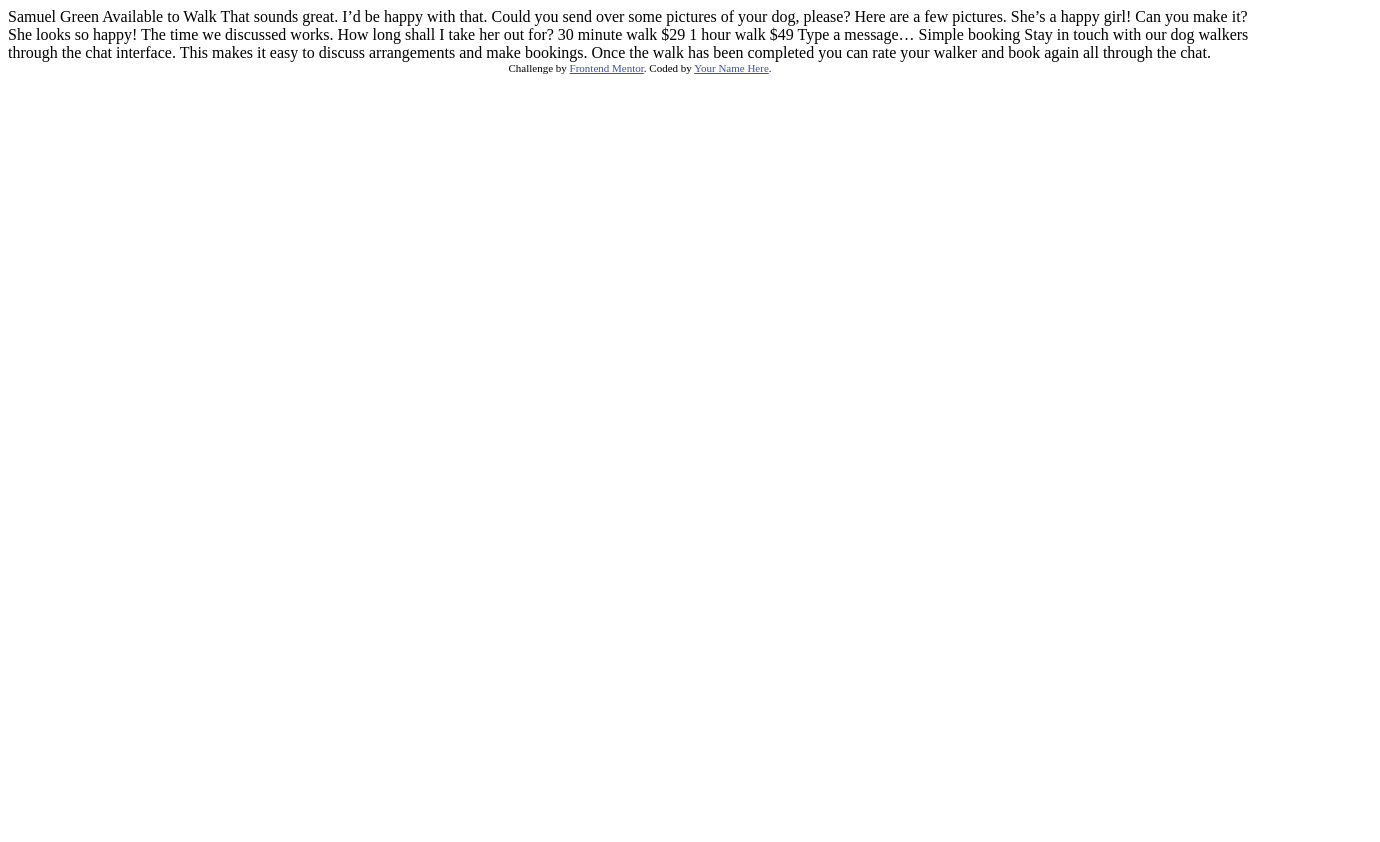
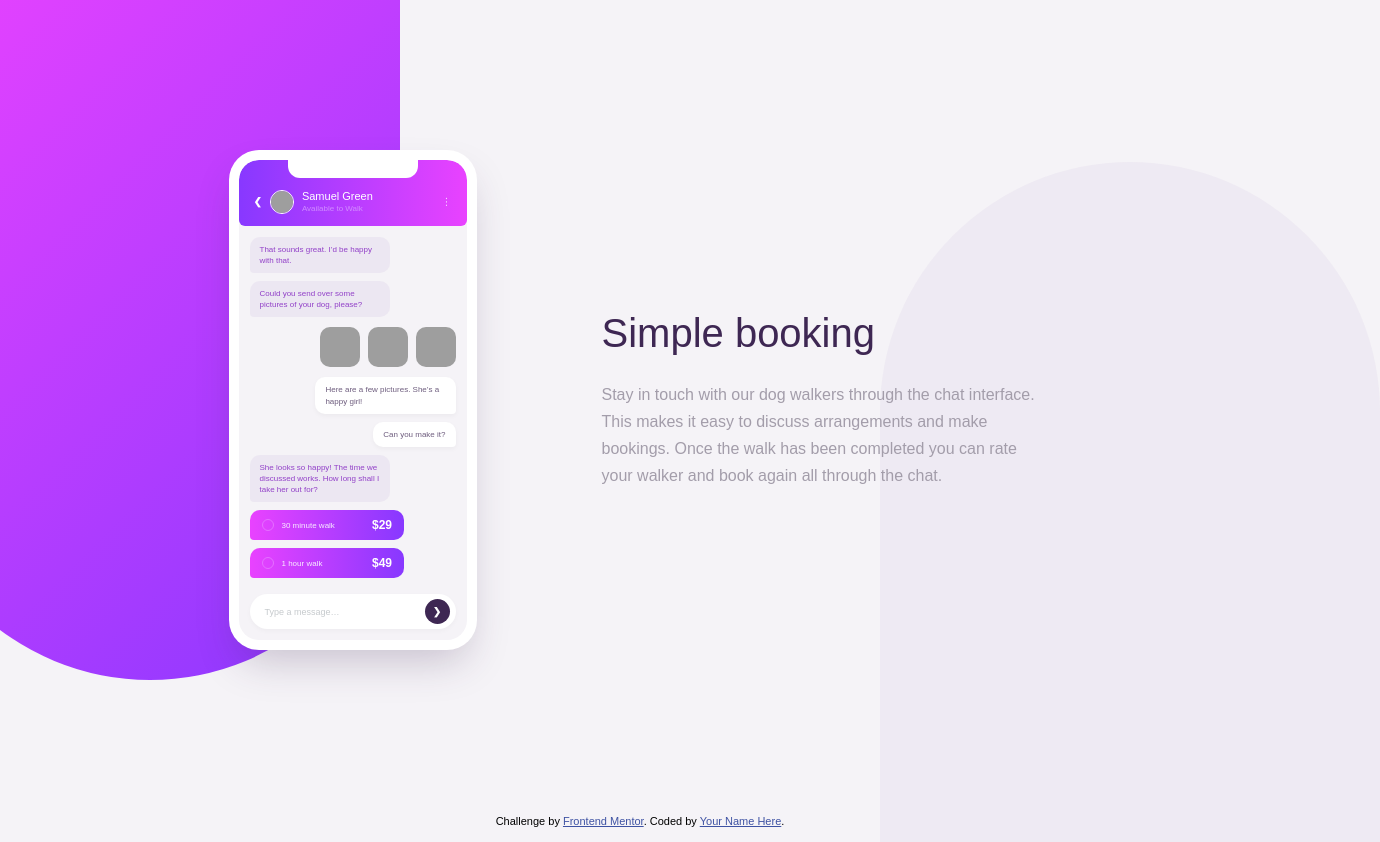
Before and after one commit to ArbinBhasimaOfficial/AiSoftwareDev, a plain HTML site: page Day1/assignment/chat-app-css/chat-app-css-illustration-master/index.html in a window 1280 px wide. Shown: the whole page, 1380 px wide, since content can reach past the window. Before the commit the page ends 800 px from the top, so only its background shows below. Drawn offline with Linux system fonts and the light colour scheme; grey boxes are pictures that could not be loaded.

Commit message:
assignment of day 1  done

```diff
--- a/Day1/assignment/chat-app-css/chat-app-css-illustration-master/index.html
+++ b/Day1/assignment/chat-app-css/chat-app-css-illustration-master/index.html
@@ -5,6 +5,7 @@
   <meta name="viewport" content="width=device-width, initial-scale=1.0"> <!-- displays site properly based on user's device -->
 
   <link rel="icon" type="image/png" sizes="32x32" href="./images/favicon-32x32.png">
+  <link rel="stylesheet" href="style.css">
 
   <title>Frontend Mentor | [Challenge Name Here]</title>
 
@@ -15,36 +16,101 @@
   </style>
 </head>
 <body>
+<div class="bg-shape-left"></div>
+  <div class="bg-shape-right"></div>
 
-  Samuel Green
-  Available to Walk
+  <!-- Main Content Layout -->
+  <main class="container">
 
+    <!-- CSS Phone Illustration -->
+    <div class="phone-wrapper">
+      <div class="phone">
+        <div class="phone-screen">
+
+          <!-- Header -->
+          <div class="phone-header">
+            <div class="phone-notch"></div>
+            <div class="header-content">
+              <span class="back-arrow">&#10094;</span>
+              <img class="avatar" src="https://images.unsplash.com/photo-1534528741775-53994a69daeb?auto=format&fit=crop&q=80&w=100" alt="Samuel Green">
+              <div class="user-info">
+                <span class="user-name">Samuel Green</span>
+                <span class="user-status">Available to Walk</span>
+              </div>
+              <span class="menu-dots">&#8942;</span>
+            </div>
+          </div>
+
+          <!-- Chat Body -->
+          <div class="chat-body">
+            <div class="message msg-left">
               That sounds great. I’d be happy with that.
+            </div>
 
+            <div class="message msg-left">
               Could you send over some pictures of your dog, please?
+            </div>
 
+            <div class="dog-images">
+              <img src="https://images.unsplash.com/photo-1543466835-00a7907e9de1?auto=format&fit=crop&q=80&w=150" alt="Dog 1">
+              <img src="https://images.unsplash.com/photo-1583511655857-d19b40a7a54e?auto=format&fit=crop&q=80&w=150" alt="Dog 2">
+              <img src="https://images.unsplash.com/photo-1517849845537-4d257902454a?auto=format&fit=crop&q=80&w=150" alt="Dog 3">
+            </div>
+
+            <div class="message msg-right">
               Here are a few pictures. She’s a happy girl!
+            </div>
 
+            <div class="message msg-right">
               Can you make it?
+            </div>
 
+            <div class="message msg-left">
               She looks so happy! The time we discussed works. How long shall I take her out for?
+            </div>
 
-  30 minute walk
-  $29
+            <div class="option-card">
+              <div class="option-info">
+                <span class="radio-btn"></span>
+                <span class="option-title">30 minute walk</span>
+              </div>
+              <span class="price">$29</span>
+            </div>
 
-  1 hour walk
-  $49
+            <div class="option-card">
+              <div class="option-info">
+                <span class="radio-btn"></span>
+                <span class="option-title">1 hour walk</span>
+              </div>
+              <span class="price">$49</span>
+            </div>
 
-  Type a message…
+            <!-- Input Bar -->
+            <div class="input-container">
+              <span class="placeholder">Type a message…</span>
+              <button class="send-btn" aria-label="Send message">&#10095;</button>
+            </div>
+          </div>
 
-  Simple booking
+        </div>
+      </div>
+    </div>
 
+    <!-- Text Information -->
+    <div class="text-content">
+      <h1>Simple booking</h1>
+      <p>
         Stay in touch with our dog walkers through the chat interface. This makes it easy to
         discuss arrangements and make bookings. Once the walk has been completed you can rate
         your walker and book again all through the chat.
+      </p>
+    </div>
 
+  </main>
+
+  <!-- Footer -->
   <footer class="attribution">
-    Challenge by <a href="https://www.frontendmentor.io?ref=challenge">Frontend Mentor</a>.
+    Challenge by <a href="https://www.frontendmentor.io?ref=challenge" target="_blank" rel="noopener">Frontend Mentor</a>.
     Coded by <a href="#">Your Name Here</a>.
   </footer>
 </body>
--- /dev/null
+++ b/Day1/assignment/chat-app-css/chat-app-css-illustration-master/style.css
@@ -0,0 +1,335 @@
+/* CSS Reset & Variables */
+    :root {
+      /* Primary Colors */
+      --color-sub-heading: hsl(276, 100%, 81%);
+      --color-chat-left: hsl(276, 55%, 52%);
+      --color-chat-right: hsl(271, 15%, 43%);
+      --color-placeholder: hsl(206, 6%, 79%);
+      --color-main-heading: hsl(271, 36%, 24%);
+      --color-paragraph: hsl(270, 7%, 64%);
+
+      /* Gradient Colors */
+      --gradient-magenta: hsl(293, 100%, 63%);
+      --gradient-violet: hsl(264, 100%, 61%);
+
+      /* Secondary Colors */
+      --color-white: hsl(0, 0%, 100%);
+      --color-app-bg: hsl(270, 20%, 96%);
+      --color-submit-btn: hsl(271, 36%, 24%);
+      --color-radio-outline: hsl(289, 100%, 72%);
+    }
+
+    * {
+      box-sizing: border-box;
+      margin: 0;
+      padding: 0;
+    }
+
+    body {
+      font-family: 'Rubik', sans-serif;
+      background-color: var(--color-app-bg);
+      min-height: 100vh;
+      display: flex;
+      flex-direction: column;
+      justify-content: space-between;
+      align-items: center;
+      position: relative;
+      overflow-x: hidden;
+    }
+
+    /* Background Decorative Shapes */
+    .bg-shape-left {
+      position: absolute;
+      top: 0;
+      left: -100px;
+      width: 500px;
+      height: 85vh;
+      max-height: 700px;
+      background: linear-gradient(135deg, var(--gradient-magenta), var(--gradient-violet));
+      border-radius: 0 0 250px 250px;
+      z-index: 1;
+    }
+
+    .bg-shape-right {
+      position: absolute;
+      bottom: 0;
+      right: -100px;
+      width: 500px;
+      height: 85vh;
+      max-height: 700px;
+      background-color: rgba(223, 213, 233, 0.3);
+      border-radius: 250px 250px 0 0;
+      z-index: 1;
+    }
+
+    /* Main Container */
+    .container {
+      display: flex;
+      align-items: center;
+      justify-content: center;
+      gap: 125px;
+      min-height: 100vh;
+      padding: 40px 20px;
+      width: 100%;
+      max-width: 1200px;
+      z-index: 10;
+      position: relative;
+    }
+
+    /* --- Phone Frame --- */
+    .phone-wrapper {
+      flex-shrink: 0;
+    }
+
+    .phone {
+      width: 248px;
+      background-color: var(--color-white);
+      border-radius: 30px;
+      padding: 10px;
+      box-shadow: 0 20px 40px -10px rgba(62, 39, 83, 0.25);
+      position: relative;
+    }
+
+    .phone-screen {
+      background-color: var(--color-app-bg);
+      border-radius: 20px;
+      overflow: hidden;
+      display: flex;
+      flex-direction: column;
+    }
+
+    /* Phone Header */
+    .phone-header {
+      background: linear-gradient(to right, var(--gradient-violet), var(--gradient-magenta));
+      padding: 30px 15px 12px 15px;
+      border-radius: 20px 20px 6px 6px;
+      position: relative;
+      color: var(--color-white);
+    }
+
+    .phone-notch {
+      position: absolute;
+      top: 0;
+      left: 50%;
+      transform: translateX(-50%);
+      width: 130px;
+      height: 18px;
+      background-color: var(--color-white);
+      border-radius: 0 0 12px 12px;
+    }
+
+    .header-content {
+      display: flex;
+      align-items: center;
+      gap: 8px;
+    }
+
+    .back-arrow {
+      font-size: 10px;
+      cursor: pointer;
+      font-weight: bold;
+    }
+
+    .avatar {
+      width: 24px;
+      height: 24px;
+      border-radius: 50%;
+      border: 1px solid var(--color-white);
+      object-fit: cover;
+    }
+
+    .user-info {
+      display: flex;
+      flex-direction: column;
+      flex-grow: 1;
+    }
+
+    .user-name {
+      font-size: 11px;
+      font-weight: 500;
+      line-height: 1.2;
+    }
+
+    .user-status {
+      font-size: 8px;
+      color: var(--color-sub-heading);
+      opacity: 0.8;
+    }
+
+    .menu-dots {
+      font-size: 10px;
+      opacity: 0.8;
+      cursor: pointer;
+    }
+
+    /* Chat Messages Body */
+    .chat-body {
+      padding: 11px;
+      display: flex;
+      flex-direction: column;
+      gap: 8px;
+    }
+
+    .message {
+      font-size: 8px;
+      line-height: 1.4;
+      padding: 7px 10px;
+      max-width: 68%;
+    }
+
+    .msg-left {
+      background-color: rgba(223, 213, 233, 0.4);
+      color: var(--color-chat-left);
+      border-radius: 10px 10px 10px 4px;
+      align-self: flex-start;
+    }
+
+    .msg-right {
+      background-color: var(--color-white);
+      color: var(--color-chat-right);
+      border-radius: 10px 10px 4px 10px;
+      align-self: flex-end;
+      box-shadow: 0 2px 5px rgba(0, 0, 0, 0.04);
+    }
+
+    .dog-images {
+      display: flex;
+      gap: 8px;
+      align-self: flex-end;
+      margin-top: 2px;
+      margin-bottom: 2px;
+    }
+
+    .dog-images img {
+      width: 40px;
+      height: 40px;
+      border-radius: 10px;
+      object-fit: cover;
+    }
+
+    /* Pricing Option Cards */
+    .option-card {
+      background: linear-gradient(to right, var(--gradient-magenta), var(--gradient-violet));
+      color: var(--color-white);
+      border-radius: 10px 10px 10px 4px;
+      padding: 8px 12px;
+      width: 75%;
+      display: flex;
+      align-items: center;
+      justify-content: space-between;
+      align-self: flex-start;
+    }
+
+    .option-info {
+      display: flex;
+      align-items: center;
+      gap: 8px;
+    }
+
+    .radio-btn {
+      width: 12px;
+      height: 12px;
+      border: 1px solid var(--color-radio-outline);
+      border-radius: 50%;
+      display: inline-block;
+    }
+
+    .option-title {
+      font-size: 8px;
+      opacity: 0.9;
+    }
+
+    .price {
+      font-size: 12px;
+      font-weight: 700;
+    }
+
+    /* Input Field */
+    .input-container {
+      background-color: var(--color-white);
+      border-radius: 20px;
+      padding: 5px 6px 5px 15px;
+      display: flex;
+      align-items: center;
+      justify-content: space-between;
+      margin-top: 8px;
+      box-shadow: 0 2px 5px rgba(0, 0, 0, 0.03);
+    }
+
+    .placeholder {
+      font-size: 9px;
+      color: var(--color-placeholder);
+    }
+
+    .send-btn {
+      width: 25px;
+      height: 25px;
+      background-color: var(--color-submit-btn);
+      color: var(--color-white);
+      border: none;
+      border-radius: 50%;
+      display: flex;
+      align-items: center;
+      justify-content: center;
+      font-size: 10px;
+      font-weight: bold;
+      cursor: pointer;
+    }
+
+    /* --- Text Section --- */
+    .text-content {
+      max-width: 450px;
+      text-align: left;
+    }
+
+    .text-content h1 {
+      font-size: 2.5rem;
+      color: var(--color-main-heading);
+      font-weight: 500;
+      margin-bottom: 25px;
+    }
+
+    .text-content p {
+      color: var(--color-paragraph);
+      line-height: 1.7;
+      font-size: 1rem;
+    }
+
+    /* --- Footer --- */
+    .attribution {
+      font-size: 0.6875rem;
+      text-align: center;
+      padding: 15px 0;
+      position: relative;
+      z-index: 10;
+      width: 100%;
+    }
+
+    .attribution a {
+      color: hsl(228, 45%, 44%);
+    }
+
+    /* --- Responsive Queries --- */
+    @media (max-width: 900px) {
+      .container {
+        flex-direction: column;
+        gap: 60px;
+        padding-top: 70px;
+      }
+
+      .text-content {
+        text-align: center;
+      }
+
+      .bg-shape-left {
+        width: 375px;
+        height: 500px;
+        left: -175px;
+      }
+
+      .bg-shape-right {
+        width: 375px;
+        height: 500px;
+        right: -175px;
+      }
+    }
```
Also changed, not shown: Day1/Classwork/index.html (+10 -8 lines). Lines whose indentation alone changed are shown as unchanged.
